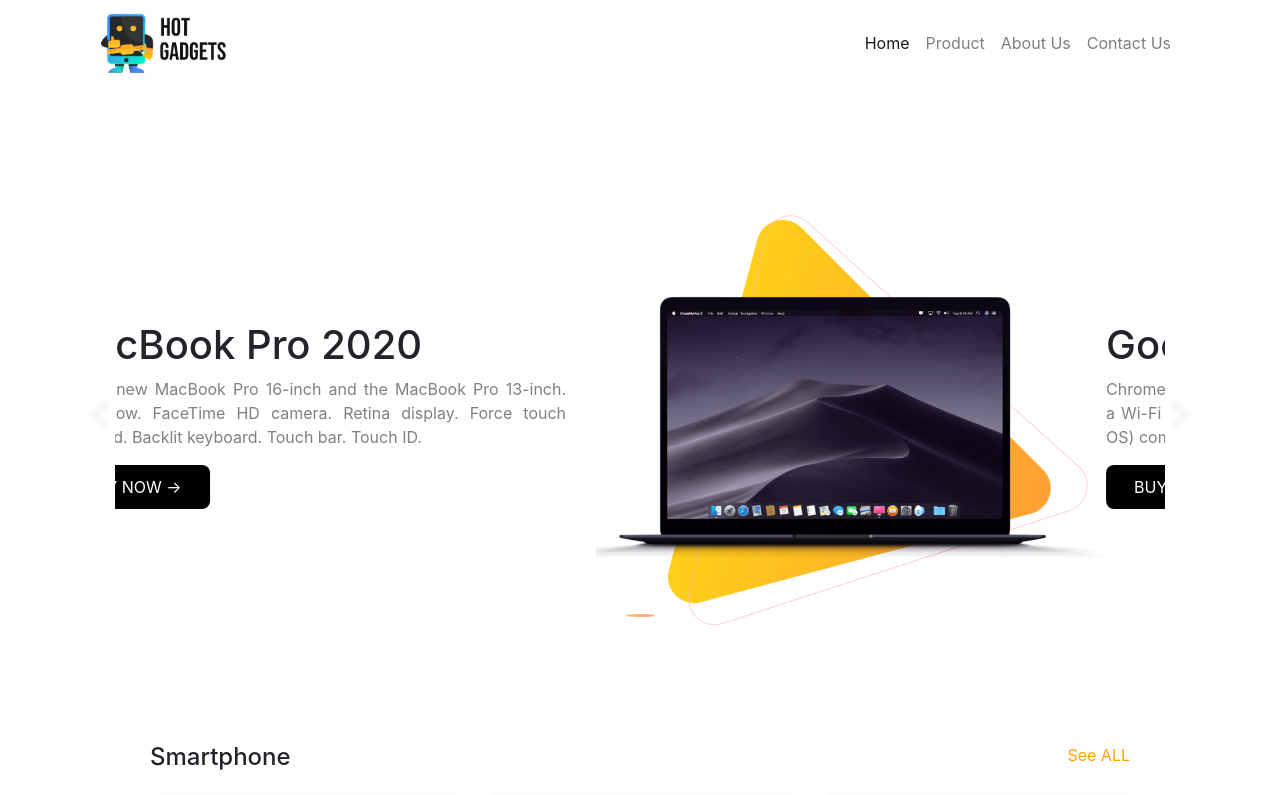
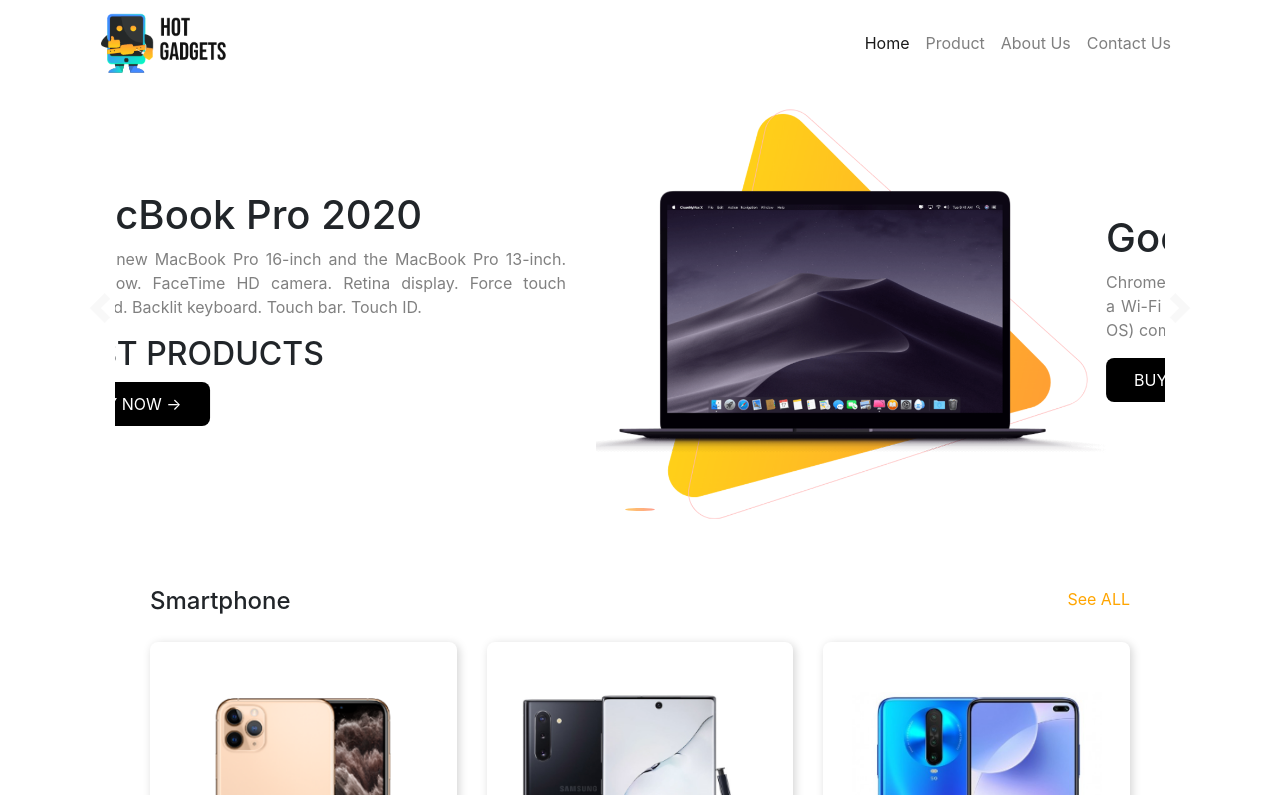
Before and after one commit to iamsobraj/hot-gadgets, a plain HTML site: page index.html in a window 1280 px wide. Shown: the top 795 px of the page. Drawn offline with nearby package versions, Linux system fonts and the light colour scheme.

Commit message:
added fixed top on the nav bar

```diff
--- a/index.html
+++ b/index.html
@@ -9,8 +9,8 @@
 </head>
 <body>
 <!--Navigation Bar. Used "bg-white" class to set the background color white of the nav bar -->
-    <div class="container">
-    <nav class="navbar navbar-expand-lg navbar-light bg-light bg-white">
+    <div class="container fixed-top">
+    <nav class="navbar navbar-expand-lg  navbar-light bg-light bg-white">
         <a class="navbar-brand" href="#">
             <img class="logo-size" src="images/logo.png" alt="">
         </a>
@@ -36,7 +36,7 @@
       </nav>
     </div>
 <!--Carousel Area. Added background color on indicators. Changed the color of carousel-control. -->
-    <div class="container">
+    <div class="container car-top">
         <div id="carouselExampleIndicators" class="carousel slide carousel-padding-width" data-ride="carousel">
             <ol class="carousel-indicators">
               <li data-target="#carouselExampleIndicators" data-slide-to="0" class="active"></li>
@@ -49,6 +49,7 @@
                       <div class="col-md-6">
                           <h1>MacBook Pro 2020</h1>
                           <p>The all new MacBook Pro 16-inch and the MacBook Pro 13-inch. Shop now. FaceTime HD camera. Retina display. Force touch trackpad. Backlit keyboard. Touch bar. Touch ID.</p>
+                          <h2 class="d-flex justify-content-between align-items-center">BEST PRODUCTS</h2>
                           <button class="buy-now-button">BUY NOW  &#8594; </button>
                       </div>
                       <div class="col-md-6">
--- a/style.css
+++ b/style.css
@@ -1,11 +1,15 @@
 .container{
-    margin-bottom: 100px;
+    margin-bottom: 50px;
 }
 .logo-size{
     width: 130px;
 }
 .#carouselExampleIndicators{
     color: black;
+}
+
+.car-top{
+    margin-top: 80px;
 }
 .carousel-indicators .active{
     background-image: linear-gradient(to right, orange, tomato);
```
